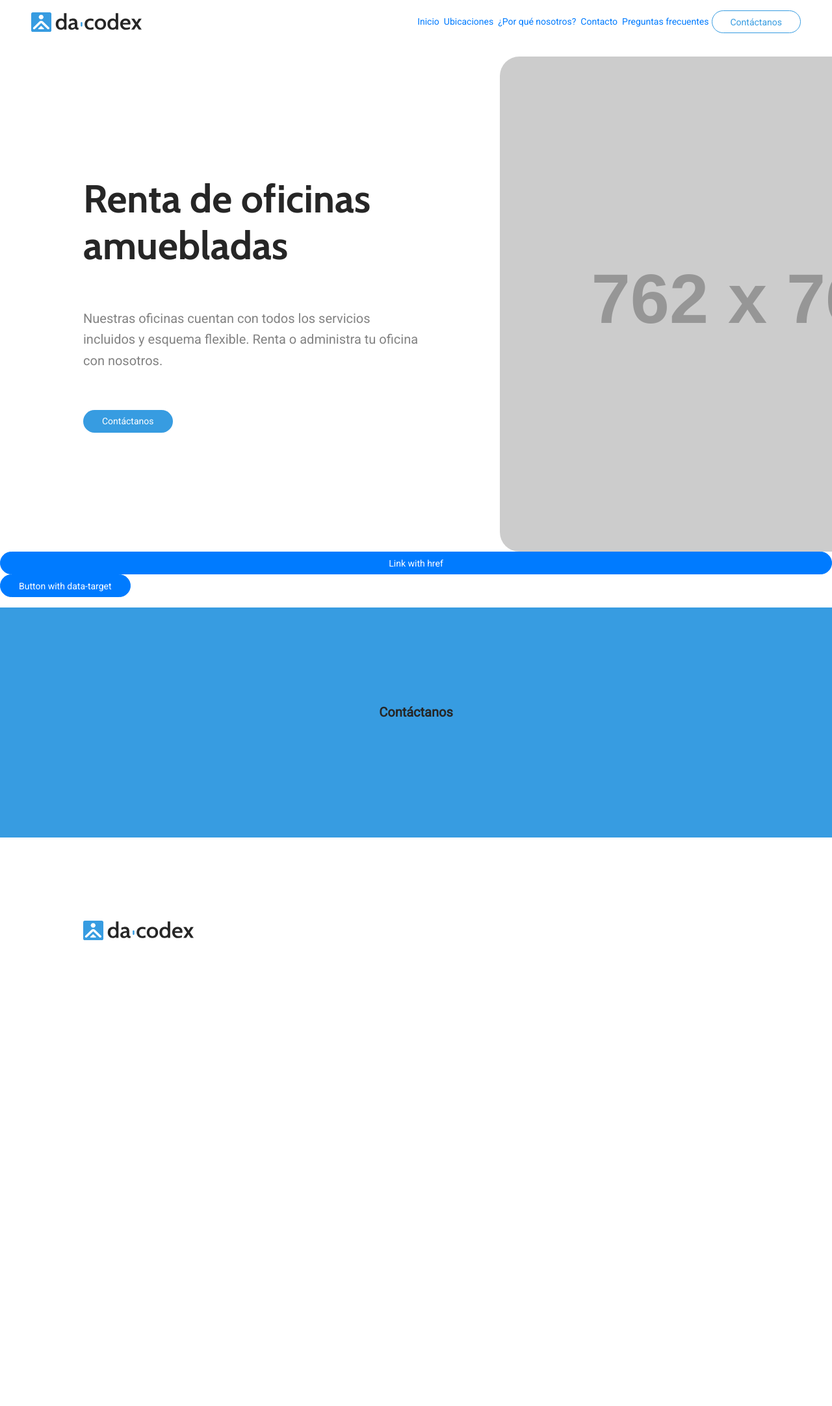
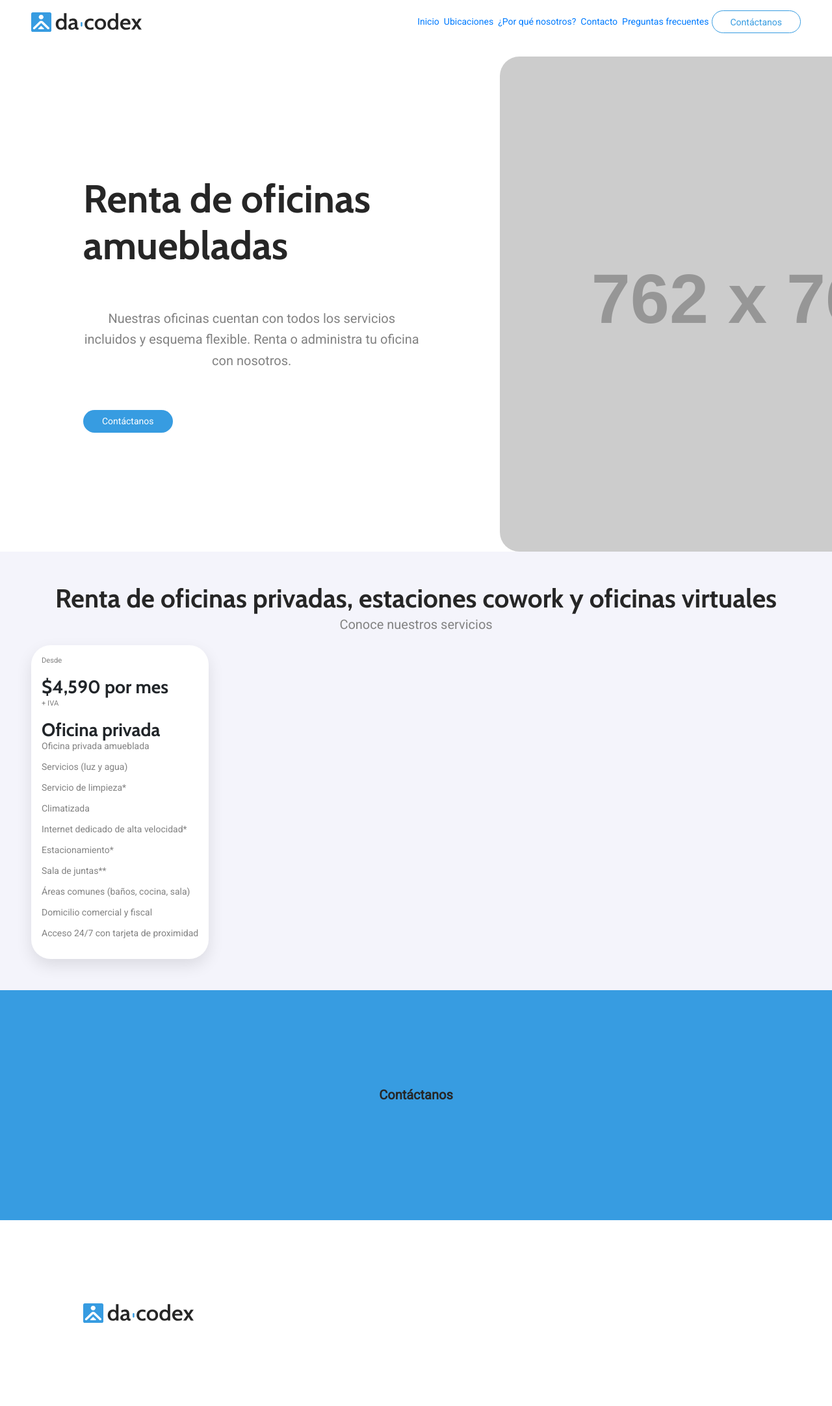
Before and after one commit to victorldleon/dacodex, a Jekyll site: the page built from index.html, in a window 1280 px wide. Shown: the whole page at 65% size. Built offline with Jekyll 4.4.1, drawn with Linux system fonts in a browser that asks for light colours; nearby versions of some CDN libraries; before the commit the page ends 1575 px from its top, so only the background shows below that.

Commit message:
adds initial styles for pricing items

```diff
--- a/_includes/cover.html
+++ b/_includes/cover.html
@@ -1,7 +1,7 @@
 <div class="cover">
 <div class="left-content">
   <h1>Renta de oficinas amuebladas</h1>
-  <p class="text-1">
+  <p class="subtitle">
     Nuestras oficinas cuentan con todos los servicios incluidos y esquema flexible. Renta o administra tu oficina con
     nosotros.
   </p>
--- a/_includes/pricing.html
+++ b/_includes/pricing.html
@@ -1,16 +1,22 @@
-<p>
-    <a class="btn btn-primary" data-toggle="collapse" href="#collapseExample" role="button" aria-expanded="false"
-        aria-controls="collapseExample">
-        Link with href
-    </a>
-    <button class="btn btn-primary" type="button" data-toggle="collapse" data-target="#collapseExample"
-        aria-expanded="false" aria-controls="collapseExample">
-        Button with data-target
-    </button>
-</p>
-<div class="collapse" id="collapseExample">
-    <div class="card card-body">
-        Anim pariatur cliche reprehenderit, enim eiusmod high life accusamus terry richardson ad squid. Nihil anim
-        keffiyeh helvetica, craft beer labore wes anderson cred nesciunt sapiente ea proident.
+<div class="pricing">
+    <h2>Renta de oficinas privadas, estaciones cowork y oficinas virtuales</h2>
+    <p class="subtitle">Conoce nuestros servicios</p>
+    <div class="pricing-container">
+        <div class="pricing-item">
+            <p><small>Desde</small></p>
+            <h3 class="price">$4,590 por mes</h3>
+            <p><small>+ IVA</small></p>
+            <h3 class="title">Oficina privada</h3>
+            <p>Oficina privada amueblada</p>
+            <p>Servicios (luz y agua)</p>
+            <p>Servicio de limpieza*</p>
+            <p>Climatizada</p>
+            <p>Internet dedicado de alta velocidad*</p>
+            <p>Estacionamiento*</p>
+            <p>Sala de juntas**</p>
+            <p>Áreas comunes (baños, cocina, sala)</p>
+            <p>Domicilio comercial y fiscal</p>
+            <p>Acceso 24/7 con tarjeta de proximidad</p>
+        </div>
     </div>
 </div>
--- a/_sass/general_styles.sass
+++ b/_sass/general_styles.sass
@@ -20,20 +20,26 @@ h1
     line-height: 120%
 
 h2
-    font-family: 'Cabin', sans-serif
+    color: #262626
+    font-family: Cabin
     font-style: normal
-    font-weight: 800
-    font-size: 36px
-    line-height: 44px
+    font-weight: bold
+    font-size: 40px
+    line-height: 120%
+    text-align: center
 
 p
-    font-family: 'Cabin', sans-serif
+    align-items: center
+    color: #828282
+    display: flex
+    font-family: Roboto
     font-style: normal
-    font-weight: 500
-    font-size: 18px
-    line-height: 22px
+    font-weight: normal
+    font-size: 14px
+    line-height: 16px
+    text-align: center
 
-.text-1
+.subtitle
     color: #828282
     font-family: Roboto
     font-style: normal
--- a/_sass/main.sass
+++ b/_sass/main.sass
@@ -75,161 +75,21 @@
         .right-content
             display: none
 
-.how-it-works
-    background-color: #fff
+.pricing
+    align-items: center
+    background-color: #F4F4FB
     display: flex
     flex-flow: column
-    padding: 10em 8em 4em 8em
+    padding: 3em
     width: 100%
-    .how-it-works-row
-        align-items: center
+    .pricing-container
         display: flex
-        justify-content: space-between
-        margin-top: 5em
-        .how-it-works-item
-            align-items: center
-            display: flex
-            flex-flow: column
-            justify-content: center
-            text-align: center
-            width: 15em
-            img
-                margin-bottom: 2em
-    @media only screen and (max-width: 870px)
-        align-items: center
-        flex-wrap: wrap
-        justify-content: center
-        padding: 3em 3em 3em 3em
-        .how-it-works-row
-            align-items: center
-            flex-wrap: wrap
-            justify-content: center
-            margin-top: 3em
-            .how-it-works-item
-                margin-bottom: 2em
-
-.benefits
-    background-color: #fff
-    background-image: url('../../assets/images/benefits-bg.svg')
-    background-position: 0 0
-    background-repeat: no-repeat
-    background-size: 100%
-    display: flex
-    flex-flow: column
-    padding: 20em 8em 8em 8em
-    width: 100%
-    h2
-        text-align: center
         width: 100%
-    .benefits-row
-        display: flex
-        justify-content: space-between
-        margin-top: 5em
-        .benefits-item
-            align-items: center
-            background-color: #fff
-            border-radius: .3em
-            border-top: solid .4em $primary
-            box-shadow: 0px 4px 4px rgba(0, 0, 0, 0.25)
-            display: flex
-            flex-flow: column
-            justify-content: center
-            padding: 1.5em
-            text-align: center
-            width: 15em
-            img
-                margin-bottom: 2em
-    @media only screen and (max-width: 870px)
-        align-items: center
-        flex-wrap: wrap
-        justify-content: center
-        padding: 8em 0 0 0
-        .benefits-row
-            background-color: $light
-            flex-wrap: wrap
-            justify-content: center
-            .benefits-item
-                margin-bottom: 2em
-
-.testimonials
-    background-color: $light
-    display: flex
-    flex-flow: column
-    padding: 8em 8em 8em 8em
-    width: 100%
-    h2
-        text-align: center
-        width: 100%
-    .testimonials-row
-        align-items: center
-        display: flex
-        justify-content: center
-        flex-wrap: wrap
-        margin-top: 5em
-        .testimonial-item
-            margin: 2em
-
-            .talk-bubble
-                align-items: center
-                background-color: #fff
-                border-radius: .3em
-                display: flex
-                flex-flow: column
-                height: auto
-                justify-content: center
-                padding: 1.5em
-                position: relative
-                text-align: center
-                width: 20em
-
-            /*Right triangle, placed bottom left side slightly in*/
-            .tri-right.border.btm-left-in:before
-                content: ' '
-                position: absolute
-                width: 0
-                height: 0
-                left: 30px
-                right: auto
-                top: auto
-                bottom: -40px
-                border: 0 solid
-                border-color: $light transparent transparent $light
-
-            .tri-right.btm-left-in:after
-                content: ' '
-                position: absolute
-                width: 0
-                height: 0
-                left: 38px
-                right: auto
-                top: auto
-                bottom: -20px
-                border: 12px solid
-                border-color: white transparent transparent white
-
-            .testimonial-client
-                align-items: center
-                display: flex
-                margin-top: 2em
-                img
-                    border-radius: 50%
-                    height: 4em
-                    margin-right: 1em
-                    width: 4em
-                .testimonial-client-info
-                    .testimonial-company
-                        font-size: .9em
-                        font-weight: 400
-
-    @media only screen and (max-width: 870px)
-        align-items: center
-        flex-wrap: wrap
-        justify-content: center
-        padding: 4em 0
-        h2
-            padding: 0 1em
-        .testimonials-row
-            margin-top: 1.5em
+        .pricing-item
+            background: #FFFFFF
+            box-shadow: 0px 10px 24px rgba(0, 0, 0, 0.1)
+            border-radius: 30px
+            padding: 1em
 
 .call-to-action
     align-items: center
```
